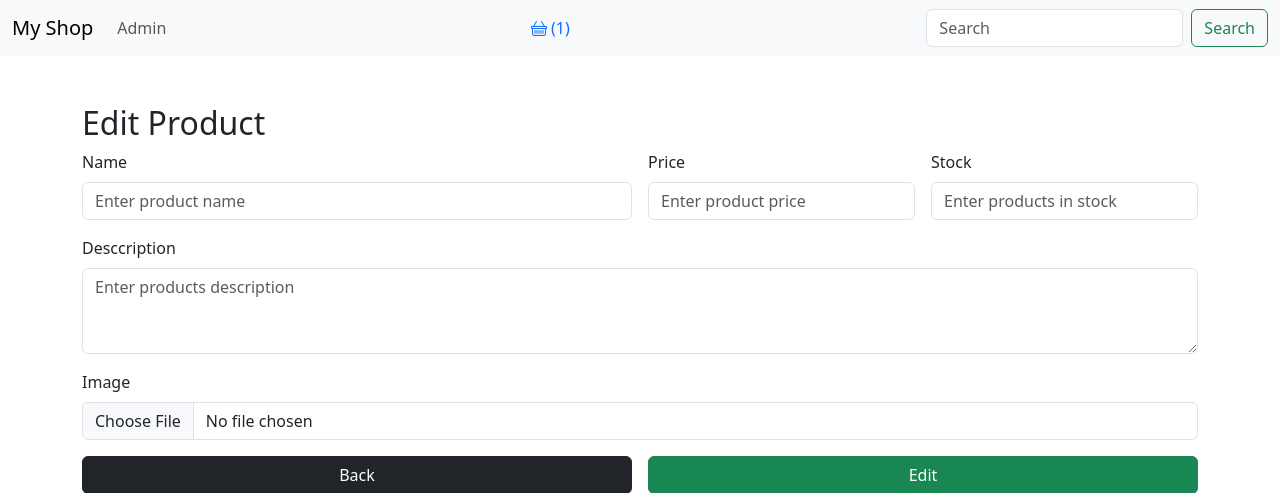
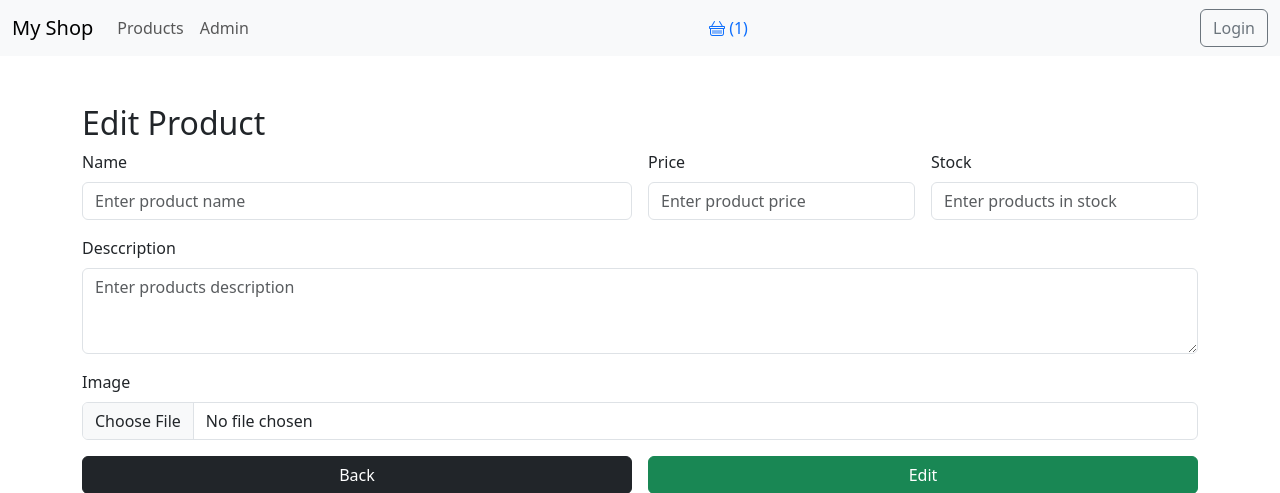
Before and after one commit to vladtymo/Django-SPD311, a Django app: template products/templates/edit.html in a window 1280 px wide. Shown: the top 493 px of the page. Run offline with Django 3.2, Linux system fonts and the light colour scheme; the template is opened without the code that fills it: most values are stand-ins (such as "Sample title", 1, 10 or a date in 2020); some libraries are stand-ins or nearby versions.

Commit message:
Create users login and logout using Django admin

```diff
--- a/products/templates/_layout.html
+++ b/products/templates/_layout.html
@@ -25,8 +25,16 @@
             <div class="collapse navbar-collapse justify-content-between" id="navbarSupportedContent">
                 <ul class="navbar-nav mb-2 mb-lg-0">
                     <li class="nav-item">
-                        <a class="nav-link" href="/list">Admin</a>
+                        <a class="nav-link" href="/list">Products</a>
                     </li>
+                    <li class="nav-item">
+                        <a class="nav-link" href="/admin">Admin</a>
+                    </li>
+                    {% if request.user.is_authenticated %}
+                    <li class="nav-item">
+                        <a class="nav-link" href="/orders">Orders</a>
+                    </li>
+                    {% endif %}
                     <!-- <li class="nav-item">
                         <a class="nav-link" href="/cart">
                             <i class="bi bi-basket"></i>
@@ -39,10 +47,23 @@
                         {% if cart_count > 0 %}({{ cart_count }}){% endif %}
                     </a>
                 </div>
-                <form class="d-flex" role="search">
+                <!-- <form class="d-flex" role="search">
                     <input class="form-control me-2" type="search" placeholder="Search" aria-label="Search" />
                     <button class="btn btn-outline-success" type="submit">Search</button>
-                </form>
+                </form> -->
+                {% if user.is_authenticated %}
+                <div>
+                    <span class="align-middle">Hello, {{ user.username }} ({{ user.email }})</span>
+                    <form action="{% url 'logout' %}" method="post" style="display:inline;">
+                        {% csrf_token %}
+                        <button class="btn btn-outline-secondary" type="submit">Logout</button>
+                    </form>
+                </div>
+                {% else %}
+                <a href="{% url 'login' %}">
+                    <button class="btn btn-outline-secondary">Login</button>
+                </a>
+                {% endif %}
             </div>
         </div>
     </nav>
--- a/shop_app/settings.py
+++ b/shop_app/settings.py
@@ -121,4 +121,7 @@ DEBUG = TRUE  # bool(os.environ.get("DEBUG", default=1))
 ALLOWED_HOSTS = ["*"]
 
 AUTH_USER_MODEL = "users.User"
-# Custom
+
+LOGIN_URL = "/login/"  # Where to go if not logged in
+LOGIN_REDIRECT_URL = "/"  # Where to go after login
+LOGOUT_REDIRECT_URL = "/"  # Optional if using LogoutView with next_page
--- a/shop_app/urls.py
+++ b/shop_app/urls.py
@@ -4,12 +4,16 @@ from django.conf.urls.static import static
 
 from products import views
 from shop_app import settings
+from django.contrib.auth.views import LogoutView
+from django.contrib.auth.views import LoginView
 
 urlpatterns = [
     path("", include("products.urls")),
     path("cart/", include("cart.urls")),
     path("orders/", include("orders.urls")),
     path("admin/", admin.site.urls),
+    path("logout/", LogoutView.as_view(), name="logout"),
+    path("login/", LoginView.as_view(template_name="admin/login.html"), name="login"),
 ]
 
 if settings.DEBUG:  # Only serve media files in development
--- a/users/models.py
+++ b/users/models.py
@@ -16,9 +16,9 @@ class User(AbstractUser):
     avatar = models.ImageField(blank=True, null=True, upload_to="avatars/")
     role = models.IntegerField(choices=ROLE_CHOICES, default=0)
 
-    list_display = ("name", "email", "phone", "role")
-    search_fields = ("name", "email", "phone")
-    list_filter = "role"
+    # list_display = ("name", "email", "phone", "role")
+    # search_fields = ("name", "email", "phone")
+    # list_filter = "role"
 
     # override default table name
     # class Meta:
```
Also changed, not shown: orders/views.py (+4 -3 lines), products/templates/admin/login.html (added, +7 -0 lines), db.sqlite3.
